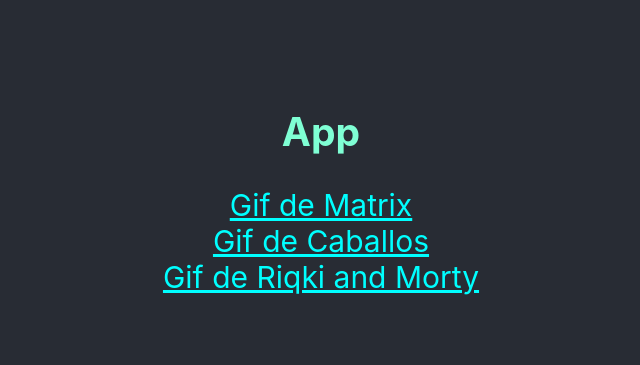
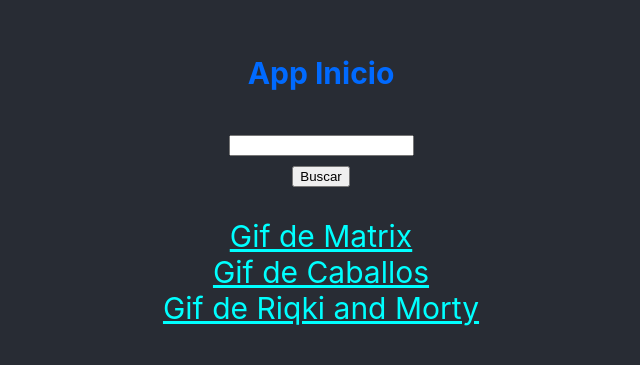
Before and after one commit to mBrownColoma/inicio, a React (Create React App) app: page / in a window 1280 px wide. Shown: the part 231-596 px from the top of the page, without its empty margins (319-959 px from the left). Built offline with nearby package versions, Linux system fonts and the light colour scheme.

Commit message:
camb favicon, se crea buscador

```diff
--- a/src/App.css
+++ b/src/App.css
@@ -28,3 +28,8 @@
   color: aqua;
   font-size: 30px;
 }
+
+.App-ini{
+  color: rgb(0, 106, 255);
+  text-decoration: none;
+}
--- a/src/App.js
+++ b/src/App.js
@@ -1,21 +1,34 @@
 import React, {useState} from 'react';
 import './App.css';
 import ListOfGif from './components/ListOfGif';
-import { Link, Route } from "wouter";
+import { Link, Route, useLocation} from "wouter";
 
 export default function App() {
+  const [keyword, setKeyword] = useState('')
+  const [path, pushLocation] = useLocation()
+    const handleSubmit = evt => {
+    evt.preventDefault()
+    pushLocation(`/search/${keyword}`)
+  }
+  const handleChange = evt => {
+    setKeyword(evt.target.value)
+  }
+
   return (
     <div className="App">
       <section className="App-content">
-        <h1>App</h1>
-        <Link to='/gif/matrix'>Gif de Matrix</Link>
-        <Link to='/gif/caballos'>Gif de Caballos</Link>
-        <Link to='/gif/ricky and morty'>Gif de Riqki and Morty</Link>
-        <Route
-          path='/gif/:keyword' component={ListOfGif}/>
-        {/* <button onClick={()=> setKeyword('matrix 2')}>Cambio de keyword</button> */}
-        {/* <ListOfGif keyword={keyword}/> */}
-        {/* <button onClick={() => setGifs(DIFFERENT_GIFS)}>Cambiar Gifs</button> */}
+        <h1><Link className="App-ini" to='/'>App Inicio</Link></h1>
+        <form onSubmit={handleSubmit}>
+          <input onChange={handleChange} type='text' value={keyword}/>
+          <br/>
+          <input type="submit" value="Buscar"/>
+        </form>
+        <br/>
+        <Link to='/search/matrix'>Gif de Matrix</Link>
+        <Link to='/search/caballos'>Gif de Caballos</Link>
+        <Link to='/search/ricky and morty'>Gif de Riqki and Morty</Link>
+        <br/>
+        <Route path='/search/:keyword' component={ListOfGif}/>
       </section>
     </div>
   );
--- a/src/components/Gif.css
+++ b/src/components/Gif.css
@@ -17,3 +17,7 @@
 .Gif img{
     object-fit: contain;
 }
+
+i {
+    font-size: 80px;
+}
--- a/src/components/Gif.js
+++ b/src/components/Gif.js
@@ -5,7 +5,6 @@
   return(
     <a href={`#${id}`} className="Gif">
       <h4>{title}</h4>
-      {/* <small>{id}</small> */}
       <img alt={title} src={url} />
     </a>
   )
--- a/src/components/ListOfGif.js
+++ b/src/components/ListOfGif.js
@@ -4,16 +4,21 @@
 
 export default function ListOfGif({ params }) {
   const {keyword}=params
+
+  const [loading, setLoading] = useState(false)
+
   const [gifs, setGifs] = useState([]);
 
-  useEffect(
-    function () {
-      console.log("actualizando gifs");
-      // setGifs(DIFFERENT_GIFS)
-      getGifs({ keyword }).then((gifs) => setGifs(gifs));
-    },
-    [keyword]
-  );
+  useEffect(function () {
+      setLoading(true)
+      getGifs({ keyword })
+        .then((gifs) => {
+          setGifs(gifs)
+          setLoading(false)
+    })
+  }, [keyword])
+
+  if(loading)return <i>Cargando &#x2622;</i>
   return (
     <div>
       {gifs.map(({ id, title, url }) => (
--- a/src/services/getGifs.js
+++ b/src/services/getGifs.js
@@ -11,9 +11,7 @@
                 const {images, title, id} = image
                 const {url} = images.downsized_medium
                 return{title, id, url}
-
             });
-            // console.log(gif)
             return gifs
             }
         });
```
Also changed, not shown: 1 other file (tests, documents, lock files or other folders).
